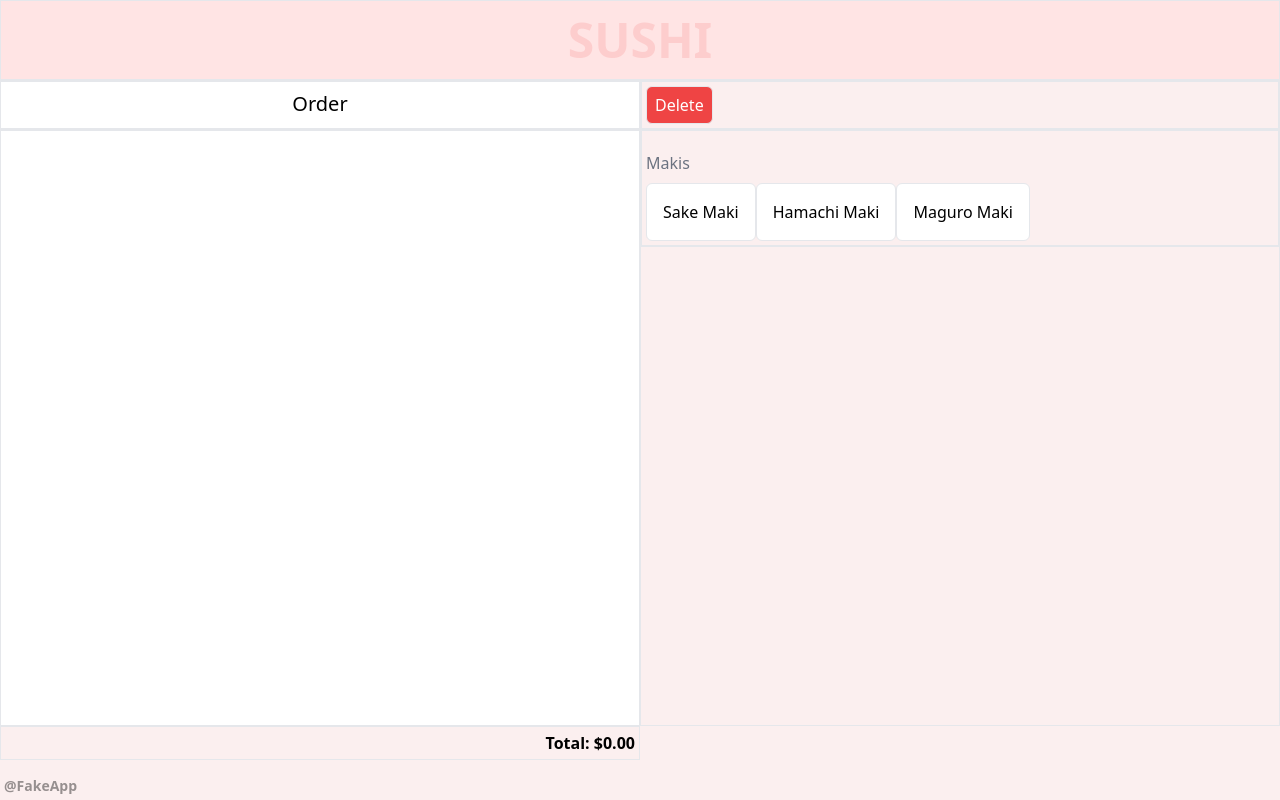
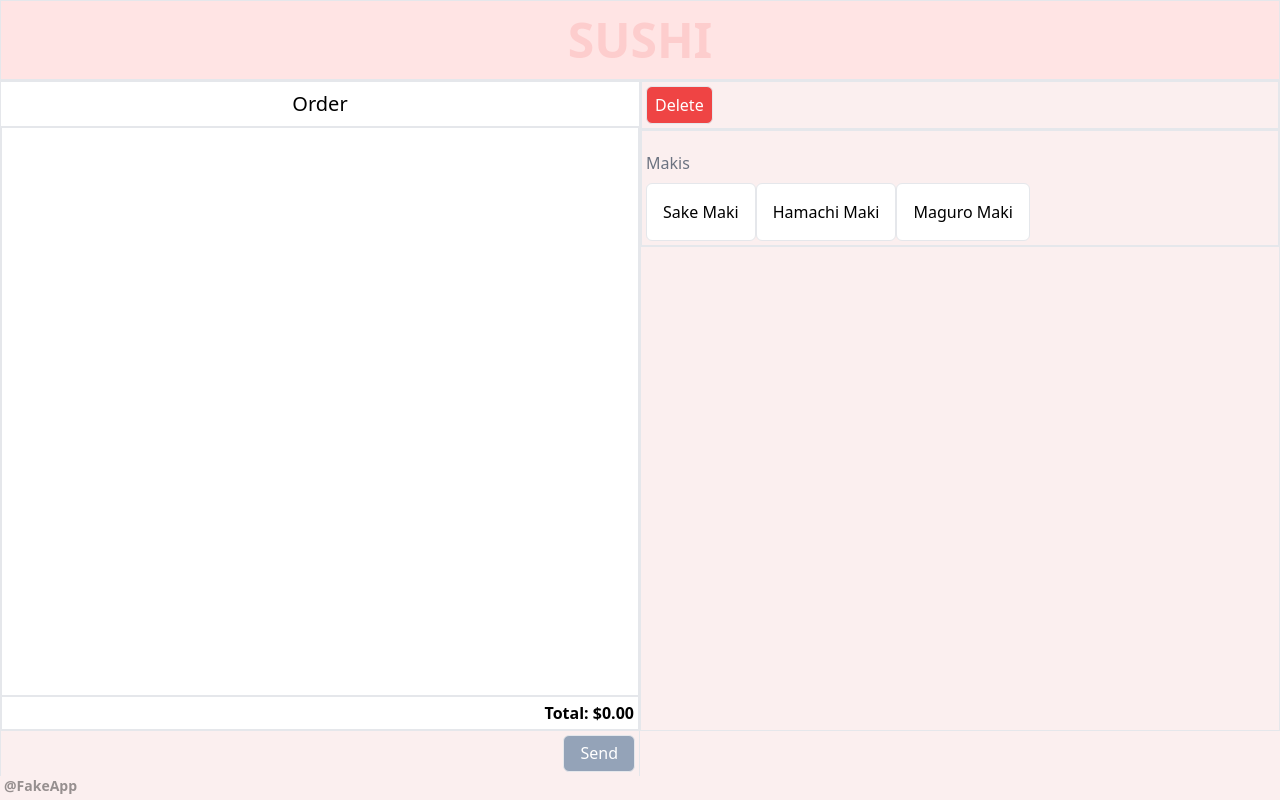
Before and after one commit to Saradawson/sushi-pos, a Next.js app: page /order in a window 1280 px wide. Built offline with nearby package versions, Linux system fonts and the light colour scheme.

Commit message:
submit button added

```diff
--- a/src/app/layout.tsx
+++ b/src/app/layout.tsx
@@ -17,7 +17,7 @@ export default function RootLayout({
     <html lang="en">
       <body className="flex flex-col w-screen min-h-screen bg-pinkFour" suppressHydrationWarning={true}>
         <Header/>
-        <main className="flex justify-center items-center flex-grow overflow-hidden min-w-screen h-[85vh]">{children}</main>
+        <main className="flex justify-center items-center flex-grow overflow-hidden min-w-screen h-[87vh]">{children}</main>
         <Footer/>
       </body>
     </html>
--- a/src/app/order/page.tsx
+++ b/src/app/order/page.tsx
@@ -3,21 +3,28 @@ import { useState, useEffect } from "react"
 import ItemButtons from "./itemButtons"
 
 interface OrderProps {
-    price: number
-    name: string
     order: []
+    orders: []
 }
 
-interface OrderItem {
+interface OrderItems {
     id: number// Unique identifier
     name: string
     price: number
 }
 
+interface AllOrders {
+    id: Date
+    order: {}
+    total: string
+}
 
-const Order: React.FC<OrderProps> = ({ }) => {
-    const [order, setOrder] = useState<OrderItem[]>([])
-    const [selectedItems, setSelectedItems] = useState<OrderItem[]>([])
+
+const Order: React.FC<OrderProps> = () => {
+    const [orders, setOrders] = useState<AllOrders[]>([])
+    const [order, setOrder] = useState<OrderItems[]>([])
+    const [selectedItems, setSelectedItems] = useState<OrderItems[]>([])
+
 
     useEffect(() => {
         setOrder([])
@@ -27,13 +34,15 @@ const Order: React.FC<OrderProps> = ({ }) => {
         return order.reduce((sum, item) => sum + item.price, 0). toFixed(2)
     }
 
+    let total = calculateTotal()
+
     const addItem = (name: string, price: number) => {
-        const newItem: OrderItem = { id: (!order[order.length-1]) ? 0 : order[order.length-1].id +1, name: name, price: price }
+        const newItem: OrderItems = { id: (!order[order.length-1]) ? 0 : order[order.length-1].id +1, name: name, price: price }
         setOrder((prevOrder) => [...prevOrder, newItem])
     }
 
       // Toggle item selection
-    const toggleItem = (item: OrderItem) => {
+    const toggleItem = (item: OrderItems) => {
         setSelectedItems((prevItems) => {
         if (prevItems.some((i) => i.id === item.id)) {
             return prevItems.filter((i) => i.id !== item.id)// Deselect if already selected
@@ -44,7 +53,7 @@ const Order: React.FC<OrderProps> = ({ }) => {
     }
 
       // Helper function to determine if an item is selected
-      const isSelected = (item: OrderItem) =>
+      const isSelected = (item: OrderItems) =>
         selectedItems.some((selectedItem) => selectedItem.id === item.id)
 
 
@@ -55,12 +64,19 @@ const Order: React.FC<OrderProps> = ({ }) => {
         setSelectedItems([])// Clear selected items after deletion
       }
 
+      const sendOrder = () => {
+        const newOrder: AllOrders = { id: new Date(), order: order, total: total }
+        setOrders((prevOrders) => [...prevOrders, newOrder])
+        setOrder([])
+        console.log(orders)
+      }
+
     return(
-        <form className='w-full h-full flex flex-col'>
-            <div className='flex-grow overflow-auto w-full h-full flex'>
-            <div className="w-1/2 overflow-y-auto border flex flex-col flex-grow items-center bg-white font-medium">
+        <form onSubmit={sendOrder} className='w-full h-full flex flex-col'>
+            <div className='w-full h-full flex'>
+            <div className="w-1/2 h-full border flex flex-col items-center bg-white font-medium">
                 <h2 className="text-xl border-y h-12 w-full text-center p-2">Order</h2>
-                <div className="w-full border">
+                <div className="w-full h-full overflow-y-auto flex-grow border">
                     {order.map((item) => {
                         return(
                             <div
@@ -74,6 +90,9 @@ const Order: React.FC<OrderProps> = ({ }) => {
                         )
                     })}
                 </div>
+                <div className="flex border flex-col items-end w-full font-bold text-end p-1">
+                    <p>Total: ${total}</p>
+                </div>
             </div>
             <div className="w-1/2 flex flex-col border">
                 <div className="w-full h-12 border flex justify-start p-1">
@@ -84,8 +103,10 @@ const Order: React.FC<OrderProps> = ({ }) => {
                 <ItemButtons addItem={addItem}></ItemButtons>
             </div>
             </div>
-            <div className="flex border flex-col items-end w-1/2 font-bold text-end p-1">
-                <p>Total: ${calculateTotal()}</p>
+            <div className="w-1/2 h-12 border-x flex justify-end p-1">
+                    <button type="submit" disabled={order.length === 0} onClick={sendOrder} className="w-fit border bg-slate-400 text-white px-4 rounded-md">
+                        Send
+                    </button>
             </div>
         </form>
     )
--- a/src/components/footer/footer.tsx
+++ b/src/components/footer/footer.tsx
@@ -1,7 +1,7 @@
 
 export default function Footer(){
     return(
-        <footer className="h-[5vh] flex items-end p-1">
+        <footer className="h-[3vh] flex items-end p-1">
             <p className="font-extrabold text-black text-sm text-opacity-40">@FakeApp</p>
         </footer>
     );
```
